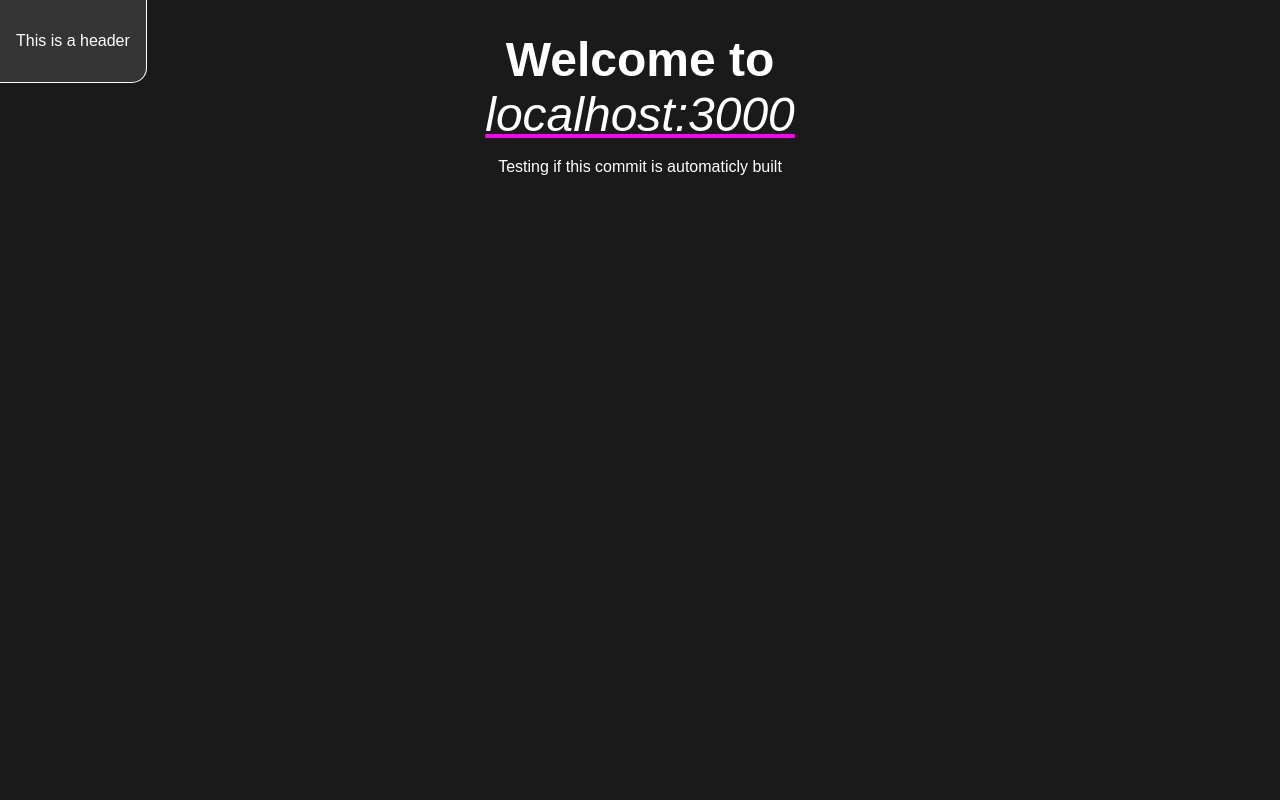
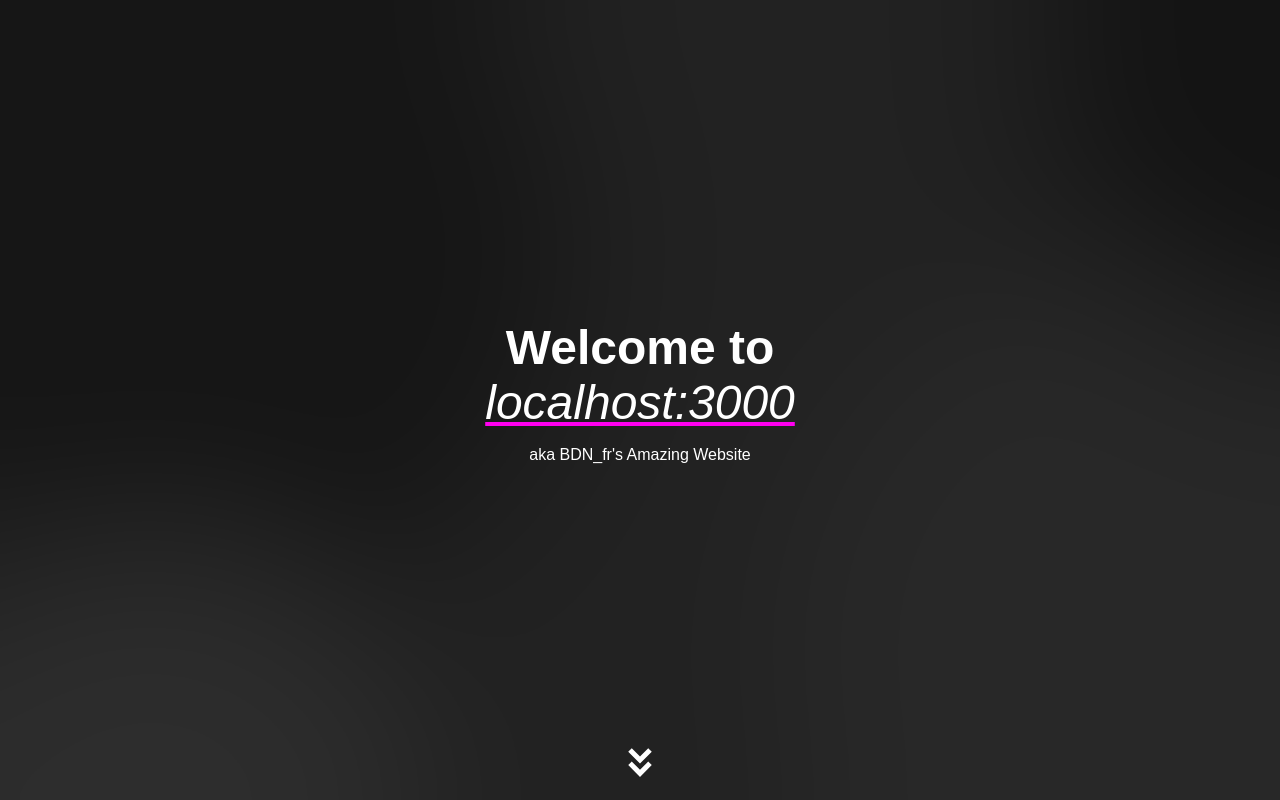
Before and after one commit to BDN-fr/website, a Next.js app: page / in a window 1280 px wide. Shown: the top 800 px of the page. Built offline with nearby package versions, Linux system fonts and the light colour scheme.

Commit message:
reworking welcome title, removing header (useless)

```diff
--- a/src/app/layout.js
+++ b/src/app/layout.js
@@ -12,7 +12,7 @@ export default function RootLayout({ children }) {
   return (
     <html lang="en">
       <body>
-        <Header/>
+        {/* <Header/> */}
         {children}
         <Footer/>
       </body>
--- a/src/app/page.css
+++ b/src/app/page.css
@@ -1,17 +1,21 @@
 .title {
     font-size: 3em;
     text-align: center;
-}
-
-#welcome {
-    margin-bottom: 0;
+    margin: 0;
 }
 
 #host {
-    margin-top: 0;
     transition: transform 0.3s ease-out;
     font-style: italic;
 }
 #host:hover {
     transform: scale(1.5);
 }
+
+#welcomeDiv {
+    height: 100vh;
+    width: 100%;
+    background-image: url('/img/background.png');
+    background-size: cover;
+    background-position: center;
+}
--- a/src/app/page.js
+++ b/src/app/page.js
@@ -5,10 +5,13 @@ import { headers } from 'next/headers';
 async function WelcomeTitle() {
     var host = (await headers()).get('host')
     return (
-        <div className='h-centered'>
-            <h1 id="welcome" className="title">Welcome to</h1>
-            <a href="/" id="host" className="title">{host}</a>
-            <p>Testing if this commit is automaticly built</p>
+        <div id='welcomeDiv' className='fully-centered'>
+            <div className='h-centered'>
+                <h1 id="welcome" className="title">Welcome to</h1>
+                <a href="/" id="host" className="title">{host}</a>
+                <p>aka BDN_fr's Amazing Website</p>
+            </div>
+            <img src='/icons/scroll.svg' className='icon' style={{position: 'absolute', bottom: 0}}></img>
         </div>
     )
 }
@@ -17,6 +20,9 @@ export default function Home() {
     return (
         <main>
             <WelcomeTitle/>
+            <div className='fully-centered' style={{backgroundColor: 'red', width:'100%', height:'12em'}}>
+                <p>coucou</p>
+            </div>
         </main>
     );
 }
--- a/src/global.css
+++ b/src/global.css
@@ -117,6 +117,6 @@ img {
 }
 
 ::selection {
-    background-color: #FF00F0;
+    background-color: #FF9BD1;
     color: #ffffff;
 }
```
Also changed, not shown: public/icons/scroll.svg (added), public/img/background.png (added).
